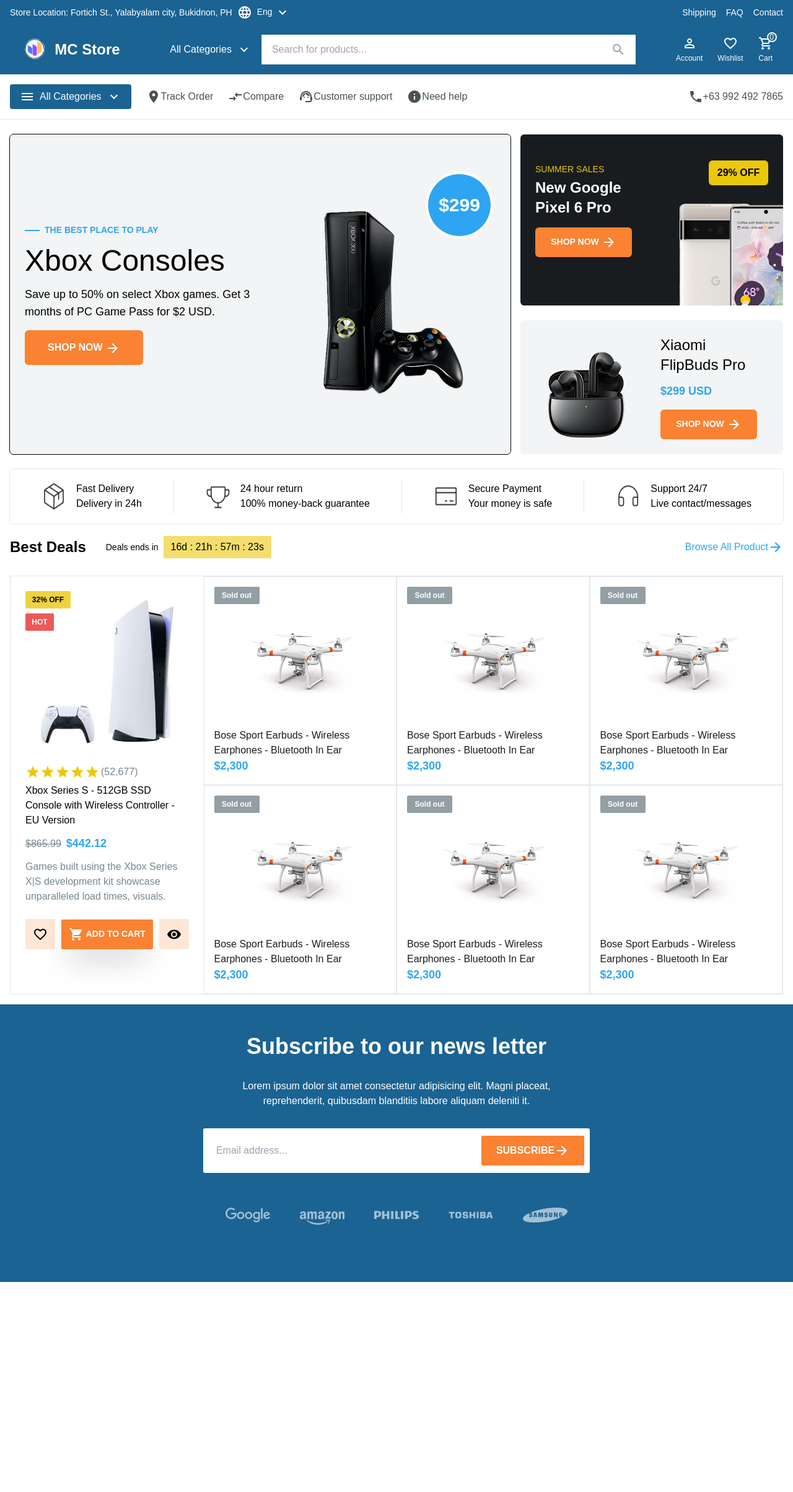
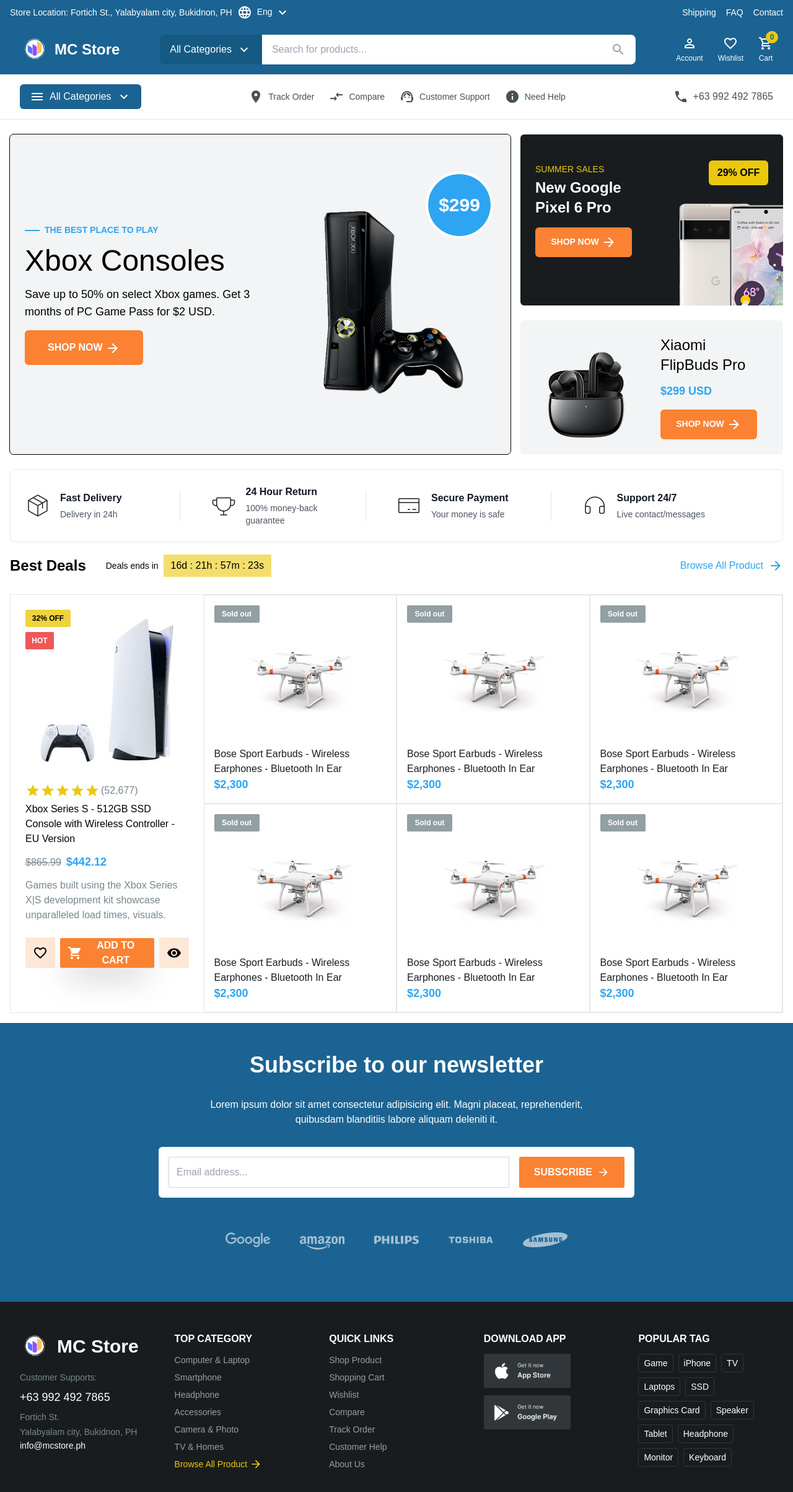
Before and after one commit to SeanSo-hub/MC-Store, a Next.js app: page / in a window 1280 px wide. Shown: the top 2408 px of the page at 62% size. Before the commit the page ends 2069 px from the top, so only its background shows below. Built offline with nearby package versions, Linux system fonts and the light colour scheme.

Commit message:
added footer and fixed responsiveness

```diff
--- /dev/null
+++ b/app/components/Footer/Footer.tsx
@@ -0,0 +1,131 @@
+import React from "react";
+import Image from "next/image";
+import Logo from "../../../public/logo/alt-logo.png";
+import ArrowForwardIcon from "@mui/icons-material/ArrowForward";
+import AppStore from "../../../public/footer/appStore.png";
+import PlayStore from "../../../public/footer/playStore.png";
+
+function Footer() {
+  return (
+    <footer className="bg-[#191C1F] text-white">
+      <div className="max-w-7xl mx-auto px-4 sm:px-6 lg:px-8 py-12">
+        <div className="grid grid-cols-1 md:grid-cols-2 lg:grid-cols-5 gap-8 text-center lg:text-left">
+          <div className="space-y-4">
+            <div className="flex flex-col items-center lg:items-start gap-4">
+              <div className="flex items-center gap-3">
+                <Image src={Logo} alt="Logo" width={48} height={48} />
+                <h1 className="text-2xl sm:text-3xl font-bold">MC Store</h1>
+              </div>
+              <div className="space-y-2">
+                <p className="text-[#77878F] text-sm">Customer Supports:</p>
+                <p className="text-lg font-medium">+63 992 492 7865</p>
+                <div className="text-[#77878F] text-sm space-y-1">
+                  <p>Fortich St.</p>
+                  <p>Yalabyalam city, Bukidnon, PH</p>
+                </div>
+                <a
+                  href="mailto:info@mcstore.ph"
+                  className="text-sm hover:text-[#EBC80C]"
+                >
+                  info@mcstore.ph
+                </a>
+              </div>
+            </div>
+          </div>
+          <div className="space-y-3">
+            <h2 className="uppercase text-base font-semibold">Top Category</h2>
+            <ul className="space-y-2 text-sm">
+              {[
+                "Computer & Laptop",
+                "Smartphone",
+                "Headphone",
+                "Accessories",
+                "Camera & Photo",
+                "TV & Homes",
+              ].map((item) => (
+                <li key={item}>
+                  <a href="#" className="text-[#929FA5] hover:text-white">
+                    {item}
+                  </a>
+                </li>
+              ))}
+              <li>
+                <a
+                  href="#"
+                  className="text-[#EBC80C] flex items-center justify-center lg:justify-start gap-1"
+                >
+                  Browse All Product
+                  <ArrowForwardIcon fontSize="small" />
+                </a>
+              </li>
+            </ul>
+          </div>
+
+          <div className="space-y-3">
+            <h2 className="uppercase text-base font-semibold">Quick Links</h2>
+            <ul className="space-y-2 text-sm">
+              {[
+                "Shop Product",
+                "Shopping Cart",
+                "Wishlist",
+                "Compare",
+                "Track Order",
+                "Customer Help",
+                "About Us",
+              ].map((item) => (
+                <li key={item}>
+                  <a href="#" className="text-[#929FA5] hover:text-white">
+                    {item}
+                  </a>
+                </li>
+              ))}
+            </ul>
+          </div>
+          <div className="space-y-3">
+            <h2 className="uppercase text-base font-semibold">Download App</h2>
+            <div className="flex flex-col items-center lg:items-start gap-3">
+              <Image
+                src={AppStore}
+                alt="App Store"
+                className="max-w-[140px] w-full"
+              />
+              <Image
+                src={PlayStore}
+                alt="Play Store"
+                className="max-w-[140px] w-full"
+              />
+            </div>
+          </div>
+
+          <div className="space-y-3">
+            <h2 className="uppercase text-base font-semibold">Popular Tag</h2>
+            <div className="flex flex-wrap justify-center lg:justify-start gap-2">
+              {[
+                "Game",
+                "iPhone",
+                "TV",
+                "Laptops",
+                "SSD",
+                "Graphics Card",
+                "Speaker",
+                "Tablet",
+                "Headphone",
+                "Monitor",
+                "Keyboard",
+              ].map((tag) => (
+                <button
+                  key={tag}
+                  className="border border-[#303639] px-2 py-1 text-sm rounded hover:border-[#FFFFFF] hover:bg-[#303639] transition-colors"
+                >
+                  {tag}
+                </button>
+              ))}
+            </div>
+          </div>
+        </div>
+      </div>
+    </footer>
+  );
+}
+
+export default Footer;
--- a/app/components/Header/ContactBar.tsx
+++ b/app/components/Header/ContactBar.tsx
@@ -9,34 +9,50 @@
 
 const ContactBar = () => {
   return (
-    <div className="w-full max-w-7xl mx-auto px-4 my-4">
-      <div className="hidden sm:flex items-center gap-6 text-[#475156]">
-        <button className="flex items-center gap-2 bg-[#1B6392] text-white px-4 py-2 rounded">
-          <MenuIcon />
-          <span>All Categories</span>
-          <KeyboardArrowDownIcon />
+    <div className="w-full max-w-7xl mx-auto px-4 sm:px-6 lg:px-8 py-4 hidden sm:block">
+      <div className="flex flex-col sm:flex-row items-center justify-between gap-4 text-[#475156]">
+        <button className="flex items-center gap-2 bg-[#1B6392] text-white px-4 py-2 rounded-md hover:bg-[#155a83] transition-colors w-full sm:w-auto">
+          <MenuIcon className="w-5 h-5" />
+          <span className="text-sm sm:text-base">All Categories</span>
+          <KeyboardArrowDownIcon className="w-5 h-5" />
         </button>
 
-        <a href="#" className="hover:text-[#1B6392]">
-          <RoomIcon className="hover:text-[#1B6392]" />
-          Track Order
-        </a>
-        <a href="#" className="hover:text-[#1B6392]">
-          <CompareArrowsIcon className="hover:text-[#1B6392]" />
-          Compare
-        </a>
-        <a href="#" className="hover:text-[#1B6392]">
-          <SupportAgentIcon className="hover:text-[#1B6392]" />
-          Customer support
-        </a>
-        <a href="#" className="hover:text-[#1B6392]">
-          <InfoIcon className="hover:text-[#1B6392]" />
-          Need help
-        </a>
-        <div className="flex-1"></div>
-        <a href="#" className="hover:text-[#1B6392]">
-          <LocalPhoneIcon className="hover:text-[#1B6392]" />
-          +63 992 492 7865
+        <div className="hidden sm:flex items-center gap-4 lg:gap-6 flex-wrap justify-center">
+          <a
+            href="#"
+            className="flex items-center gap-2 hover:text-[#1B6392] transition-colors"
+          >
+            <RoomIcon className="w-5 h-5" />
+            <span className="text-sm">Track Order</span>
+          </a>
+          <a
+            href="#"
+            className="flex items-center gap-2 hover:text-[#1B6392] transition-colors"
+          >
+            <CompareArrowsIcon className="w-5 h-5" />
+            <span className="text-sm">Compare</span>
+          </a>
+          <a
+            href="#"
+            className="flex items-center gap-2 hover:text-[#1B6392] transition-colors"
+          >
+            <SupportAgentIcon className="w-5 h-5" />
+            <span className="text-sm">Customer Support</span>
+          </a>
+          <a
+            href="#"
+            className="flex items-center gap-2 hover:text-[#1B6392] transition-colors"
+          >
+            <InfoIcon className="w-5 h-5" />
+            <span className="text-sm">Need Help</span>
+          </a>
+        </div>
+        <a
+          href="tel:+639924927865"
+          className="hidden sm:flex items-center gap-2 hover:text-[#1B6392] transition-colors text-sm sm:text-base"
+        >
+          <LocalPhoneIcon className="w-5 h-5" />
+          <span>+63 992 492 7865</span>
         </a>
       </div>
     </div>
--- a/app/components/Header/SearchBar.tsx
+++ b/app/components/Header/SearchBar.tsx
@@ -1,5 +1,3 @@
-"use client";
-
 import React from "react";
 import SearchIcon from "@mui/icons-material/Search";
 import KeyboardArrowDownIcon from "@mui/icons-material/KeyboardArrowDown";
@@ -12,69 +10,63 @@
 const SearchBar = () => {
   return (
     <div className="bg-[#1B6392] text-white">
-      <nav className="max-w-7xl mx-auto px-4">
-        <div className="py-4">
-          <div className="flex justify-around items-center gap-8">
-            <div className="flex justify-center items-center">
+      <nav className="max-w-7xl mx-auto px-4 sm:px-6 lg:px-8">
+        <div className="py-4 flex items-center justify-between gap-4">
+          <div className="flex items-center flex-shrink-0">
             <Image
               src="/logo/alt-logo.png"
               width={48}
               height={48}
               alt="MC Commerce logo"
-                className="mr-2 min-w-[48px]"
+              className="mr-2"
             />
-              <h1 className="text-2xl font-bold">MC Store</h1>
+            <h1 className="text-xl sm:text-2xl font-bold">MC Store</h1>
           </div>
 
           <div className="sm:hidden">
+            <button className="text-white hover:text-[#EBC80C]">
               <MenuIcon />
+            </button>
           </div>
 
-            <div className="flex-1 max-w-3xl hidden sm:block">
-              <div className="">
-                <form className="relative flex h-12" action="">
-                  <div className="relative flex items-center">
+          <div className="hidden sm:flex flex-1 max-w-3xl mx-4">
+            <form className="relative flex w-full h-12 rounded-lg overflow-hidden">
               <button
                 type="button"
-                      className="hidden h-full sm:flex items-center gap-2 px-4 border-r text-white hover:text-[#EBC80C]"
+                className="hidden md:flex items-center gap-2 px-4 bg-[#155a83] text-white hover:text-[#EBC80C] border-r border-[#1B6392] whitespace-nowrap"
               >
                 All Categories
                 <KeyboardArrowDownIcon />
               </button>
-                  </div>
-                  <div className="relative flex-1 flex items-center">
+              <div className="relative flex-1">
                 <input
                   type="text"
                   placeholder="Search for products..."
-                      className="w-full h-full pl-4 pr-12 border rounded-lg sm:rounded-none sm:border-0
-                     focus:outline-none focus:ring-1 focus:ring-[#1B6392]
-                     text-[#475156] placeholder-gray-400"
+                  className="w-full h-full pl-4 pr-12 text-[#475156] placeholder-gray-400 bg-white focus:outline-none focus:ring-2 focus:ring-[#EBC80C] rounded-lg md:rounded-none"
                 />
-                    <SearchIcon className="absolute right-4 text-gray-400 z-10" />
+                <SearchIcon className="absolute right-4 top-1/2 -translate-y-1/2 text-gray-400" />
               </div>
             </form>
           </div>
-            </div>
 
-            <div className="hidden sm:flex items-center gap-6">
-              <button className="flex flex-col items-center text-white hover:text-[#EBC80C]">
-                <PersonOutlineIcon />
+          <div className="hidden sm:flex items-center gap-4 lg:gap-6">
+            <button className="flex flex-col items-center text-white hover:text-[#EBC80C] transition-colors">
+              <PersonOutlineIcon className="w-6 h-6" />
               <span className="text-xs mt-1">Account</span>
             </button>
-              <button className="flex flex-col items-center text-white hover:text-[#EBC80C]">
-                <FavoriteBorderIcon />
+            <button className="flex flex-col items-center text-white hover:text-[#EBC80C] transition-colors">
+              <FavoriteBorderIcon className="w-6 h-6" />
               <span className="text-xs mt-1">Wishlist</span>
             </button>
-              <button className="flex flex-col items-center text-white hover:text-[#EBC80C] group">
+            <button className="flex flex-col items-center text-white hover:text-[#EBC80C] transition-colors group">
               <div className="relative">
-                  <ShoppingCartOutlinedIcon />
-                  <span className="absolute -top-1 -right-1 bg-[#1B6392] outline outline-2 text-white text-xs rounded-full w-3 h-3 flex items-center justify-center group-hover:bg-[#1B6392] group-hover:text-[#EBC80C]">
+                <ShoppingCartOutlinedIcon className="w-6 h-6" />
+                <span className="absolute -top-2 -right-2 bg-[#EBC80C] text-[#1B6392] text-xs font-semibold rounded-full w-5 h-5 flex items-center justify-center">
                   0
                 </span>
               </div>
               <span className="text-xs mt-1">Cart</span>
             </button>
-            </div>
           </div>
         </div>
       </nav>
--- a/app/components/Main/Deals.tsx
+++ b/app/components/Main/Deals.tsx
@@ -12,19 +12,24 @@
   return (
     <section className="max-w-7xl mx-auto px-4">
       <div className="flex flex-col">
-        <div className="flex justify-between items-center py-[4px] mb-[24px]">
-          <div className="flex justify-around items-center gap-2">
+        <div className="flex justify-between items-center py-[4px] flex-col md:flex-row mb-[24px] gap-2">
+          <div className="flex flex-col md:flex-row items-center gap-2">
             <h1 className="mr-[24px] font-semibold text-[24px]">Best Deals</h1>
-            <p className="text-[14px]">Deals ends in</p>
-            <p className="bg-[#F3DE6D] px-[12px] py-[6px]">
-              16d : 21h : 57m : 23s
-            </p>
+            <div className="flex justify-center items-center gap-2">
+              <p className="text-[14px]">Deals ends in</p>
+              <p className="bg-[#F3DE6D] px-[12px] py-[6px]">
+                16d : 21h : 57m : 23s
+              </p>
+            </div>
           </div>
-          <div className="flex justify-center items-center">
-            <button className="flex justify-center items-center text-[#2DA5F3]">
+          <div className="flex items-start">
+            <a
+              href=""
+              className="flex items-center gap-2 text-[#2DA5F3] hover:text-[#1d8ad9] transition-colors"
+            >
               <p>Browse All Product</p>
               <ArrowForwardIcon />
-            </button>
+            </a>
           </div>
         </div>
         <div className="grid grid-cols-1 grid-rows-2 mb-4 border sm:grid-cols-2 md:grid-cols-3 lg:grid-cols-4">
@@ -72,8 +77,8 @@
               <button className="bg-[#FFE7D6] p-[12px] rounded-sm">
                 <FavoriteBorderIcon />
               </button>
-              <button className="uppercase bg-[#FA8232] p-[12px] rounded-sm xl:text-[14px] sm:text-[12px] text-white items-center flex font-bold shadow-2xl max-h-[48px]">
-                <ShoppingCartIcon className="mr-[4px]" />
+              <button className="uppercase bg-[#FA8232] w-full p-3 rounded-sm text-white flex justify-center items-center font-bold shadow-2xl max-h-[48px]">
+                <ShoppingCartIcon className="mr-[4px] flex-shrink-0" />
                 Add to cart
               </button>
               <button className="bg-[#FFE7D6] p-[12px] rounded-sm">
--- a/app/components/Main/Feature.tsx
+++ b/app/components/Main/Feature.tsx
@@ -7,51 +7,63 @@
 import Line from "../../../public/hero/Line.png";
 
 function Feature() {
+  const features = [
+    {
+      icon: Package,
+      title: "Fast Delivery",
+      description: "Delivery in 24h",
+    },
+    {
+      icon: Trophy,
+      title: "24 Hour Return",
+      description: "100% money-back guarantee",
+    },
+    {
+      icon: CreditCard,
+      title: "Secure Payment",
+      description: "Your money is safe",
+    },
+    {
+      icon: Headphones,
+      title: "Support 24/7",
+      description: "Live contact/messages",
+    },
+  ];
+
   return (
     <div className="max-w-7xl mx-auto px-4 mb-4">
-      <div className="flex flex-col justify-evenly items-center gap-4  px-4 py-4 outline outline-1 outline-[#E4E7E9] rounded-[6px] sm:md:flex-row">
-        <div className="flex gap-4">
+      <div className="grid grid-cols-1 sm:grid-cols-2 lg:grid-cols-12 gap-y-4 p-4 sm:p-6 bg-white border border-[#E4E7E9] rounded-lg">
+        {features.map((feature, index) => (
+          <React.Fragment key={feature.title}>
+            <div className="flex items-center gap-4 lg:col-span-2">
               <Image
-            src={Package}
+                src={feature.icon}
                 width={40}
                 height={40}
-            alt="Package"
+                alt={feature.title}
+                className="flex-shrink-0"
               />
-          <div>
-            <h1>Fast Delivery</h1>
-            <p>Delivery in 24h</p>
+              <div className="space-y-1">
+                <h2 className="text-sm md:text-base font-semibold text-gray-900">
+                  {feature.title}
+                </h2>
+                <p className="text-xs md:text-sm text-gray-600">
+                  {feature.description}
+                </p>
               </div>
             </div>
-        <div>
-          <Image src={Line} alt="Line" className="hidden sm:md:block" />
+
+            {index < features.length - 1 && (
+              <div className="hidden lg:flex lg:col-span-1 justify-self-center items-center">
+                <Image
+                  src={Line}
+                  alt="Divider"
+                  className="h-12 w-auto text-gray-300"
+                />
               </div>
-        <div className="flex gap-4">
-          <Image src={Trophy} width={40} height={40} alt="Trophy" />
-          <div>
-            <h1>24 hour return</h1>
-            <p>100% money-back guarantee</p>
-          </div>
-        </div>
-        <div>
-          <Image src={Line} alt="Line" className="hidden sm:md:block" />
-        </div>
-        <div className="flex gap-4">
-          <Image src={CreditCard} width={40} height={40} alt="Credit Card" />
-          <div>
-            <h1>Secure Payment</h1>
-            <p>Your money is safe</p>
-          </div>
-        </div>
-        <div>
-          <Image src={Line} alt="Line" className="hidden sm:md:block" />
-        </div>
-        <div className="flex gap-4">
-          <Image src={Headphones} width={40} height={40} alt="Headphones" />
-          <div>
-            <h1>Support 24/7</h1>
-            <p>Live contact/messages</p>
-          </div>
-        </div>
+            )}
+          </React.Fragment>
+        ))}
       </div>
     </div>
   );
--- a/app/components/Main/Hero.tsx
+++ b/app/components/Main/Hero.tsx
@@ -77,7 +77,7 @@
                 alt="Pixel"
                 width={312}
                 height={312}
-                className="w-full h-full"
+                className="w-full h-full flex-shrink-0"
               />
             </div>
           </div>
--- a/app/components/Main/Newsletter.tsx
+++ b/app/components/Main/Newsletter.tsx
@@ -5,33 +5,41 @@
 
 function Newsletter() {
   return (
-    <section>
-      <div className="flex flex-col gap-8 justify-center items-center text-white bg-[#1B6392] px-4 sm:px-6 lg:px-8">
-        <h1 className="mt-12 text-2xl sm:text-3xl lg:text-4xl font-bold text-center">
-          Subscribe to our news letter
+    <section className="bg-[#1B6392] text-white">
+      <div className="max-w-7xl mx-auto px-4 sm:px-6 lg:px-8 py-12">
+        <div className="flex flex-col items-center gap-6 sm:gap-8">
+          <h1 className="text-2xl sm:text-3xl lg:text-4xl font-bold text-center">
+            Subscribe to our newsletter
           </h1>
-        <p className="w-full sm:w-[536px] text-sm sm:text-base text-center">
+          <p className="max-w-2xl text-sm sm:text-base text-center leading-relaxed">
             Lorem ipsum dolor sit amet consectetur adipisicing elit. Magni
             placeat, reprehenderit, quibusdam blanditiis labore aliquam deleniti
             it.
           </p>
-        <div className="flex gap-4 justify-center items-center w-full sm:w-[624px] bg-white rounded-[3px]">
+          <div className="w-full max-w-3xl bg-white rounded-md">
             <form
-            className="flex flex-col sm:flex-row gap-4 justify-center items-center m-[12px] w-full"
-            action=""
+              className="flex flex-col sm:flex-row gap-4 p-3 sm:p-4"
+              action="#"
             >
               <input
-              className="p-3 w-full sm:w-[424px] text-black rounded-sm"
+                className="flex-1 p-3 text-black rounded-sm border border-gray-300 focus:outline-none focus:ring-2 focus:ring-[#FA8232] focus:border-transparent"
                 type="email"
                 placeholder="Email address..."
+                required
               />
-            <button className="w-full px-6 sm:w-auto h-12 bg-[#FA8232] rounded-sm uppercase flex justify-center items-center font-semibold">
+              <button
+                className="w-full sm:w-auto px-6 py-3 bg-[#FA8232] rounded-sm uppercase font-semibold flex items-center justify-center gap-2 hover:bg-[#e5731e] transition-colors"
+                type="submit"
+              >
                 Subscribe
-              <ArrowForwardIcon />
+                <ArrowForwardIcon fontSize="small" />
               </button>
             </form>
           </div>
-        <Image src={Brands} alt="Brands" className="mb-[72px]" />
+          <div className="mb-2 sm:mb-4">
+            <Image src={Brands} alt="Partner Brands" className="" />
+          </div>
+        </div>
       </div>
     </section>
   );
--- a/app/page.tsx
+++ b/app/page.tsx
@@ -3,6 +3,7 @@
 import Feature from "./components/Main/Feature";
 import Deals from "./components/Main/Deals";
 import Newsletter from "./components/Main/Newsletter";
+import Footer from "./components/Footer/Footer";
 
 export default function index() {
   return (
@@ -16,6 +17,7 @@
           <Feature />
           <Deals />
           <Newsletter />
+          <Footer />
         </main>
       </main>
     </div>
```
Also changed, not shown: public/footer/appStore.png (added), public/footer/playStore.png (added). Lines whose indentation alone changed are shown as unchanged.
